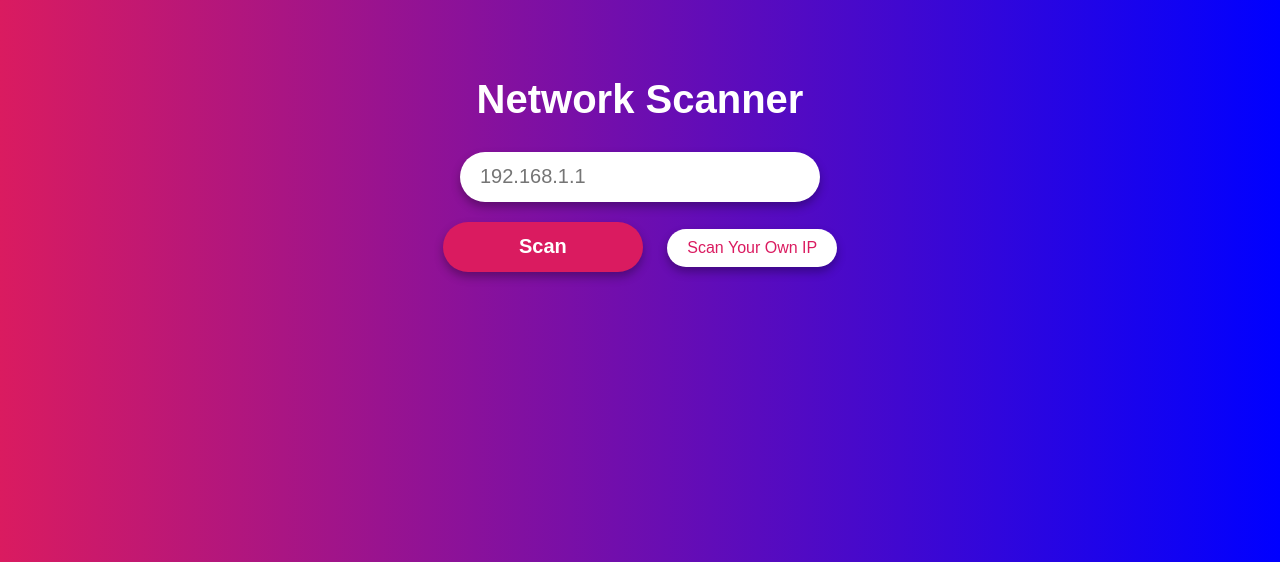
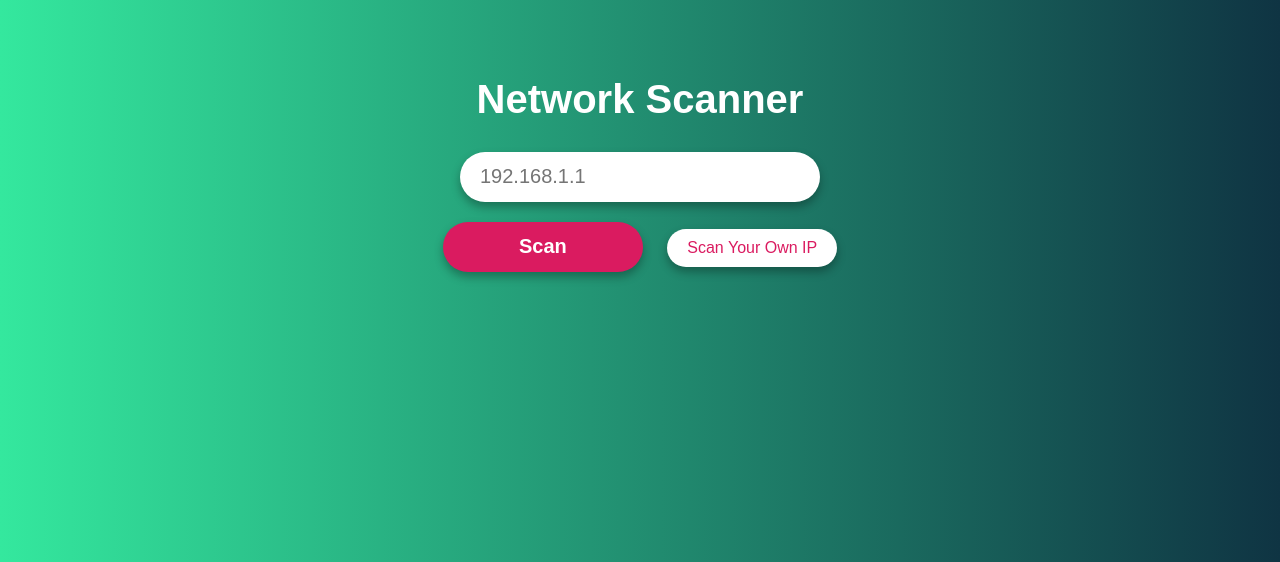
Before and after one commit to Dksie09/NetScan, a Flask app: page / in a window 1280 px wide. Shown: the top 562 px of the page. Run offline with Flask 3, Linux system fonts and the light colour scheme.

Commit message:
updated files

```diff
--- a/templates/homepage.html
+++ b/templates/homepage.html
@@ -6,7 +6,7 @@
 		body {
 			margin: 0;
 			padding: 0;
-			background: linear-gradient(to right, #da1b60, blue);
+			background: linear-gradient(to right, #34e89e, #0f3443);
 			font-family: Arial, sans-serif;
 		}
 		.container {
--- a/tutorial-env/pyvenv.cfg
+++ /dev/null
@@ -1,3 +0,0 @@
-home = C:\Users\dakshi\AppData\Local\Programs\Python\Python310
-include-system-site-packages = false
-version = 3.10.2
```
Also changed, not shown: 11 other files.
